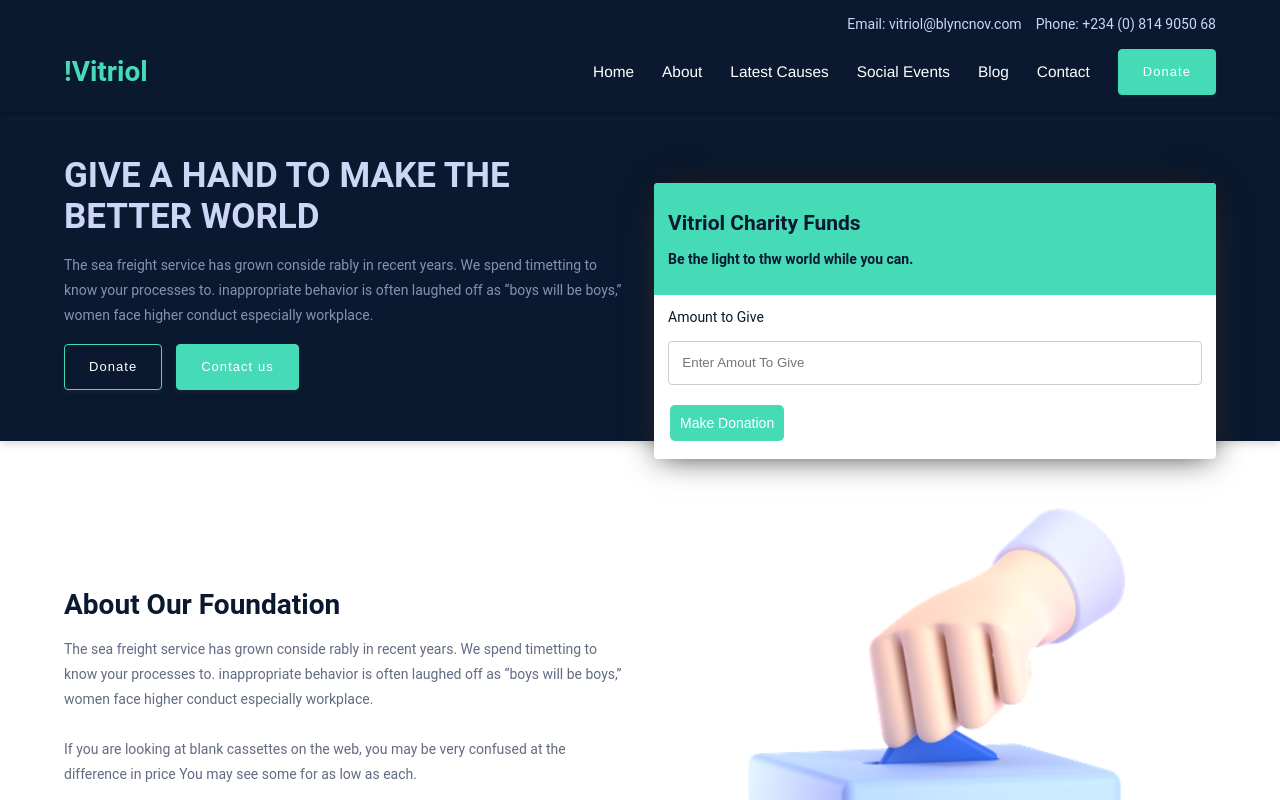
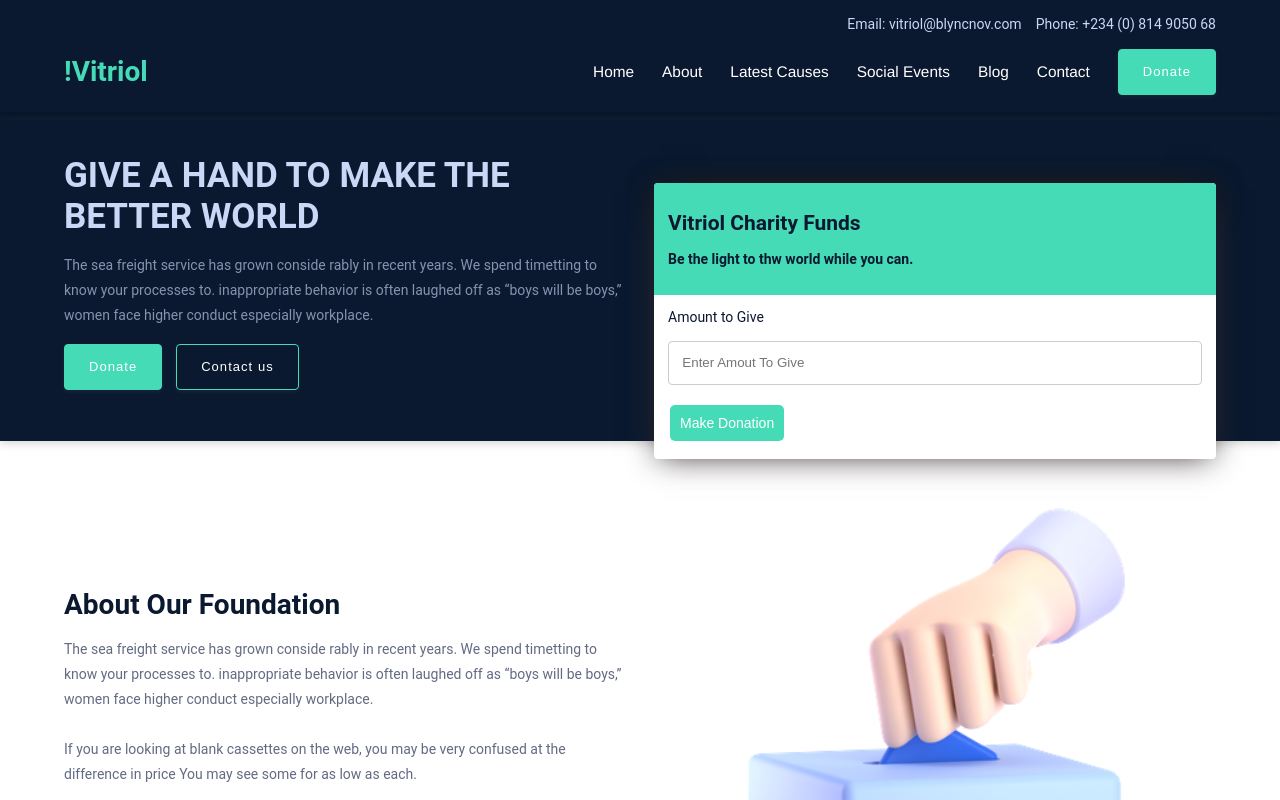
Before and after one commit to blyncnov/-Vitriol, a Next.js app: page / in a window 1280 px wide. Shown: the top 800 px of the page. Built offline with nearby package versions, Linux system fonts and the light colour scheme.

Commit message:
anti vitriol charity webapplication v16

```diff
--- a/components/HeroIntro.jsx
+++ b/components/HeroIntro.jsx
@@ -31,7 +31,7 @@ const HeroIntro = () => {
                                 <HeadingOne
                                     size="2.5rem"
                                     color="#ccd6f6">
-                                GIVE A HAND TO MAKE THE BETTER WORLD
+                                    GIVE A HAND TO MAKE THE BETTER WORLD
                                 </HeadingOne>
                                 <br />
                                 <Paragraph color="#8892B0">
@@ -42,8 +42,8 @@ const HeroIntro = () => {
 
                                 <br />
                                 <FlexBoxToRow>
-                                    <Button full="100%" tittle="Donate" bgHover="#45DBB7" urlData="mailto:bholuwatife00@gmail.com" />
-                                    <Button full="100%"  bg="#45DBB7" tittle="Contact us" urlData="" />
+                                    <Button full="100%" bg="#45DBB7" tittle="Donate" urlData="mailto:bholuwatife00@gmail.com" />
+                                    <Button full="100%" bgHover="#45DBB7" tittle="Contact us" urlData="" />
                                 </FlexBoxToRow>
                                 <br />
                             </Divider>
```
